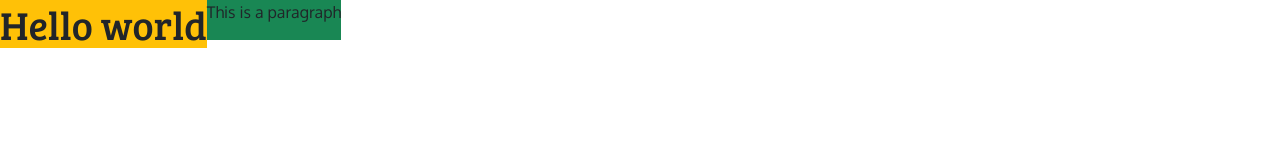
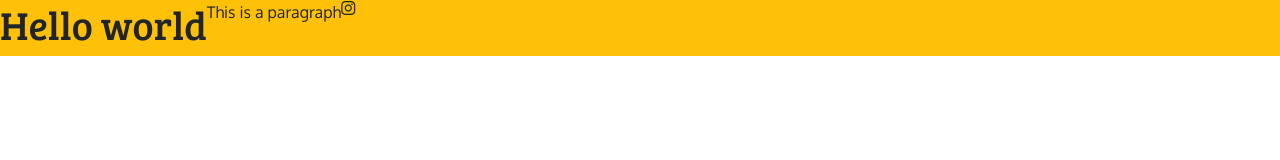
Before and after one commit to OksanaKremendiuk/Portfolio, a plain HTML site: page index.html in a window 1280 px wide. Drawn offline with nearby package versions, Linux system fonts and the light colour scheme.

Commit message:
add font awesome

```diff
--- a/index.html
+++ b/index.html
@@ -22,12 +22,19 @@
       href="https://fonts.googleapis.com/css2?family=Bree+Serif&family=Oxygen&display=swap"
       rel="stylesheet"
     />
+    <script
+      src="https://kit.fontawesome.com/54c3996e6e.js"
+      crossorigin="anonymous"
+    ></script>
     <link rel="stylesheet" href="styles/portfolio.css" />
 
     <title>Document</title>
   </head>
-  <body class="d-flex">
-    <h1 class="bg-warning">Hello world</h1>
-    <p class="bg-success">This is a paragraph</p>
+  <body>
+    <div class="d-flex bg-warning">
+      <h1>Hello world</h1>
+      <p>This is a paragraph</p>
+      <i class="fa-brands fa-instagram"></i>
+    </div>
   </body>
 </html>
```
